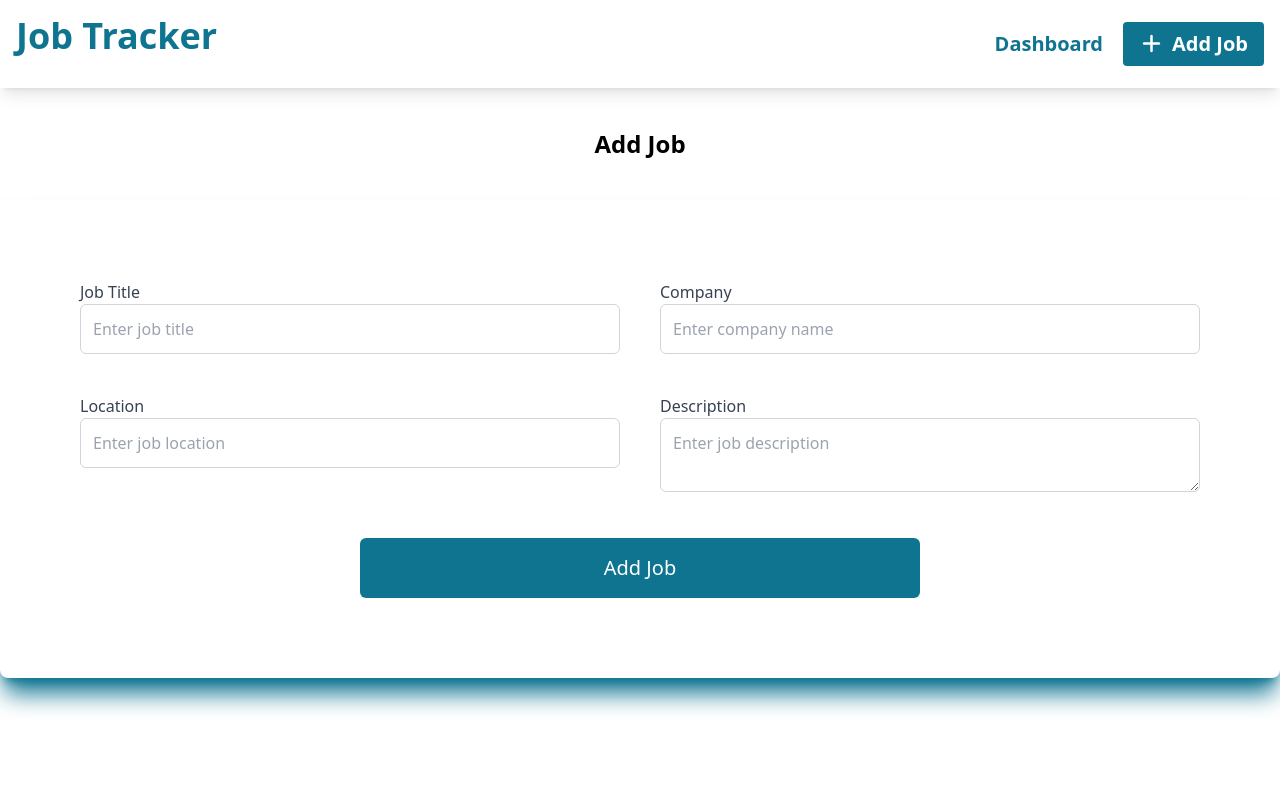
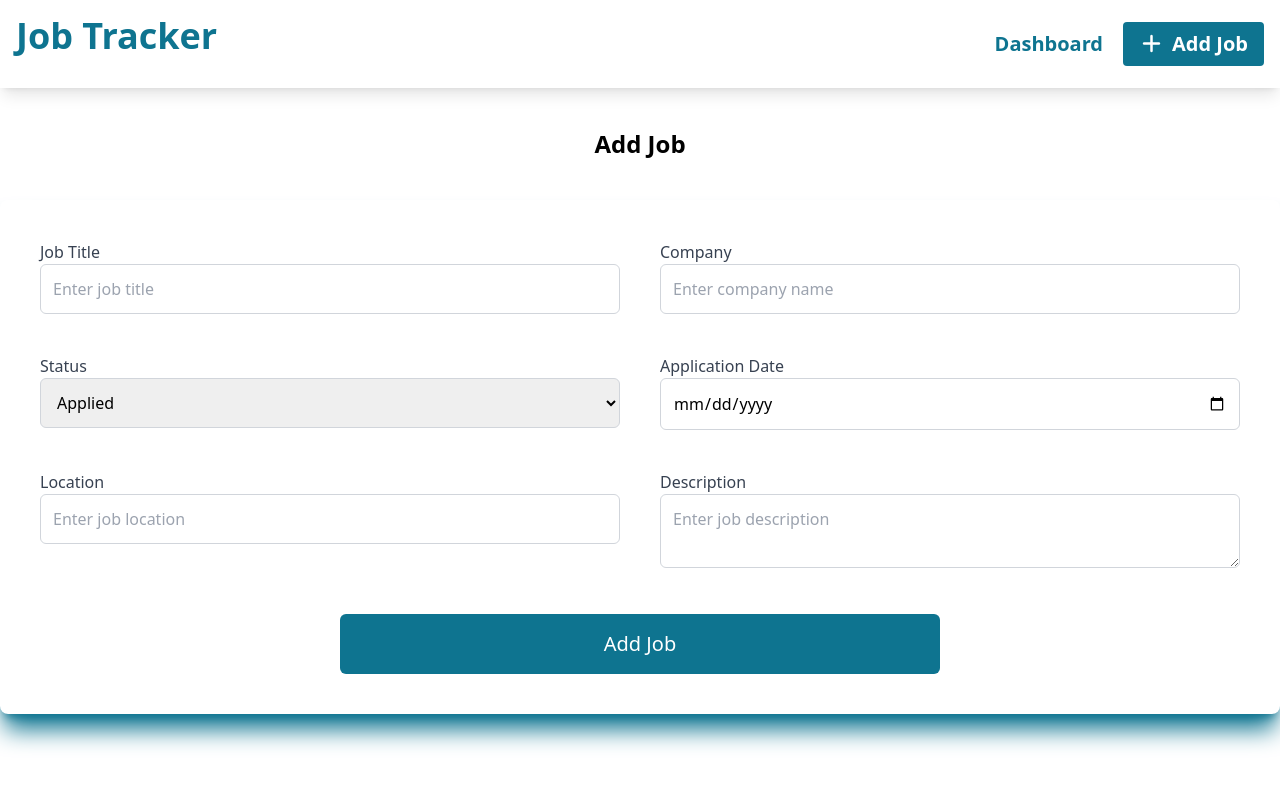
Before and after one commit to Nada-ibrahim12/Job-Application-Tracker-ReactJS, a React (Vite) app: page /add in a window 1280 px wide. Shown: the top 786 px of the page. Built offline with nearby package versions, Linux system fonts and the light colour scheme.

Commit message:
add fields

```diff
--- a/src/pages/AddJob.jsx
+++ b/src/pages/AddJob.jsx
@@ -6,7 +6,7 @@ export class AddJob extends Component {
       <div>
         <h1 className="text-2xl font-bold text-center mt-10">Add Job</h1>
         <div className="container mx-auto shadow-xl shadow-cyan-700 rounded-lg p-10 mt-10">
-          <form className="m-10 grid grid-cols-1 md:grid-cols-2 sm:grid-cols-1 gap-x-10 gap-y-6">
+          <form className="grid grid-cols-1 md:grid-cols-2 sm:grid-cols-1 gap-x-10 gap-y-6">
             <div className="mb-4">
               <label className="block text-gray-700">Job Title</label>
               <input
@@ -24,6 +24,22 @@ export class AddJob extends Component {
               />
             </div>
             <div className="mb-4">
+              <label className="block text-gray-700">Status</label>
+              <select className="p-3 border border-gray-300 rounded-md w-full">
+                <option value="applied">Applied</option>
+                <option value="interview">Interview</option>
+                <option value="offer">Offer</option>
+                <option value="rejected">Rejected</option>
+              </select>
+            </div>
+            <div className="mb-4">
+              <label className="block text-gray-700">Application Date</label>
+              <input
+                type="date"
+                className="p-3 border border-gray-300 rounded-md w-full"
+              />
+            </div>
+            <div className="mb-4">
               <label className="block text-gray-700">Location</label>
               <input
                 type="text"
@@ -31,6 +47,7 @@ export class AddJob extends Component {
                 placeholder="Enter job location"
               />
             </div>
+
             <div className="mb-4">
               <label className="block text-gray-700">Description</label>
               <textarea
```
